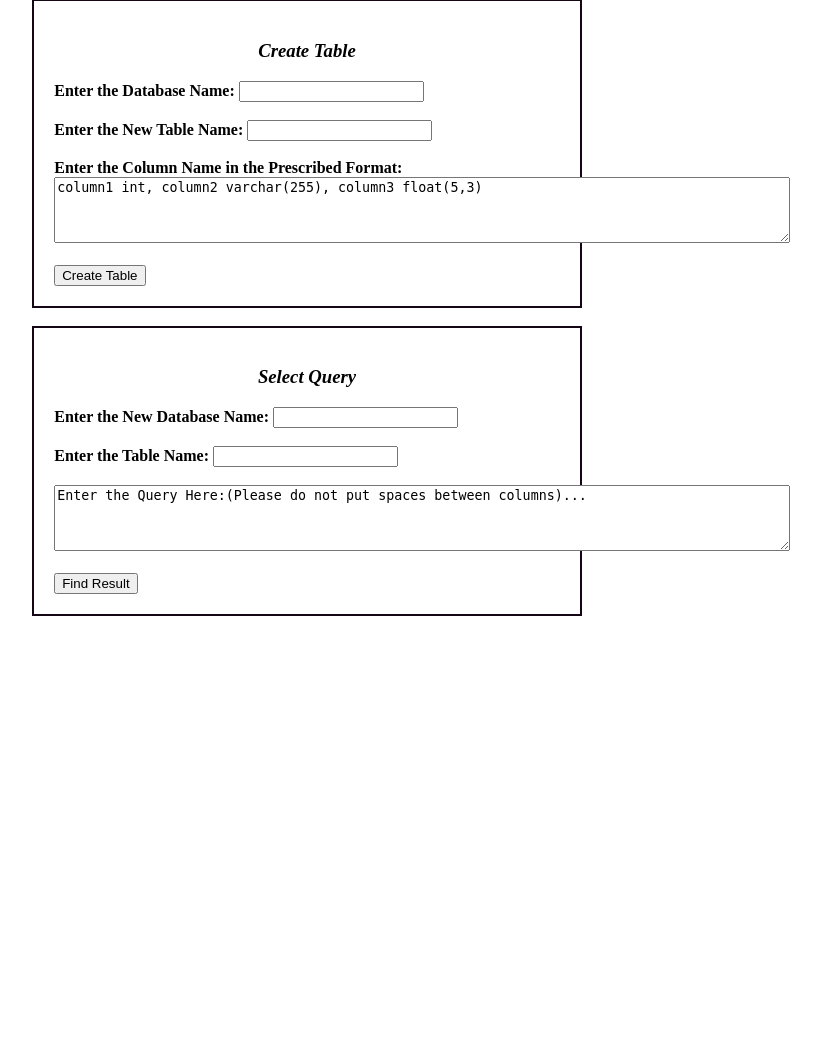
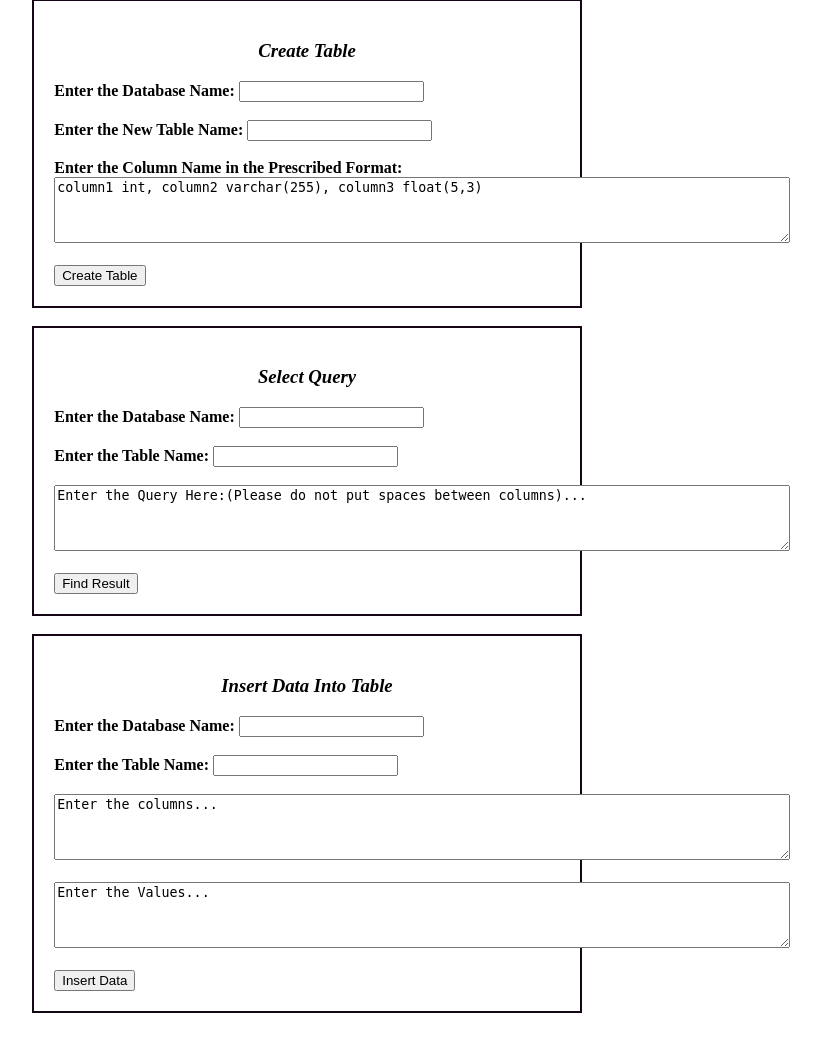
Before and after one commit to satya8430/sql_Db_python, a Flask app: page / in a window 1280 px wide. Shown: the part 604-1643 px from the top of the page, without its empty margins (333-1154 px from the left). Before the commit the page ends 1220 px from the top, so only its background shows below. Run offline with Flask 2, Linux system fonts and the light colour scheme.

Commit message:
insert into table

```diff
--- a/app.py
+++ b/app.py
@@ -58,6 +58,16 @@ def selectQuery():
   results = sqlOperation.selectQuery(db_name, query)
   return render_template('results.html', results=results, all_columns=all_columns)
 
+@app.route("/insert", methods=['GET','POST'])
+def insertIntoTable():
+  sqlOperation = SqlDbManagement(username="root", password="Satya007")
+  db_name = request.form['db']
+  table_name = request.form['table']
+  columns = request.form['columns']
+  values = request.form['values']
+  sqlOperation.insertDataIntoTable(db_name, table_name, columns, values)
+  return render_template('results.html', message="Data Inserted into Table")
+
 
 if __name__ == "__main__":
   app.run()
--- a/templates/index.html
+++ b/templates/index.html
@@ -48,10 +48,20 @@
                 <div class="content">
                     <h3 style="text-align: center"><i>Select Query</i></h3>
                     <form action="/select" method="POST">
-                        <label><b>Enter the New Database Name:</b></label> <input type="text" name="db" id="db" ><br><br>
+                        <label><b>Enter the Database Name:</b></label> <input type="text" name="db" id="db" ><br><br>
                         <label><b>Enter the Table Name:</b></label> <input type="text" name="table" id="table" ><br><br>
                         <textarea id="query" name="query" rows="4" cols="89" onclick="this.select();">Enter the Query Here:(Please do not put spaces between columns)...</textarea><br><br>
                         <input type="submit" value="Find Result">
+                    </form>
+                </div><br>
+                <div class="content">
+                    <h3 style="text-align: center"><i>Insert Data Into Table</i></h3>
+                    <form action="/insert" method="POST">
+                        <label><b>Enter the Database Name:</b></label> <input type="text" name="db" id="db" ><br><br>
+                        <label><b>Enter the Table Name:</b></label> <input type="text" name="table" id="table" ><br><br>
+                        <textarea id="columns" name="columns" rows="4" cols="89" onclick="this.select();">Enter the columns...</textarea><br><br>
+                        <textarea id="values" name="values" rows="4" cols="89" onclick="this.select();">Enter the Values...</textarea><br><br>
+                        <input type="submit" value="Insert Data">
                     </form>
                 </div><br>
             </div>
```
Also changed, not shown: SQL_DbOperations.py (+9 -0 lines).
